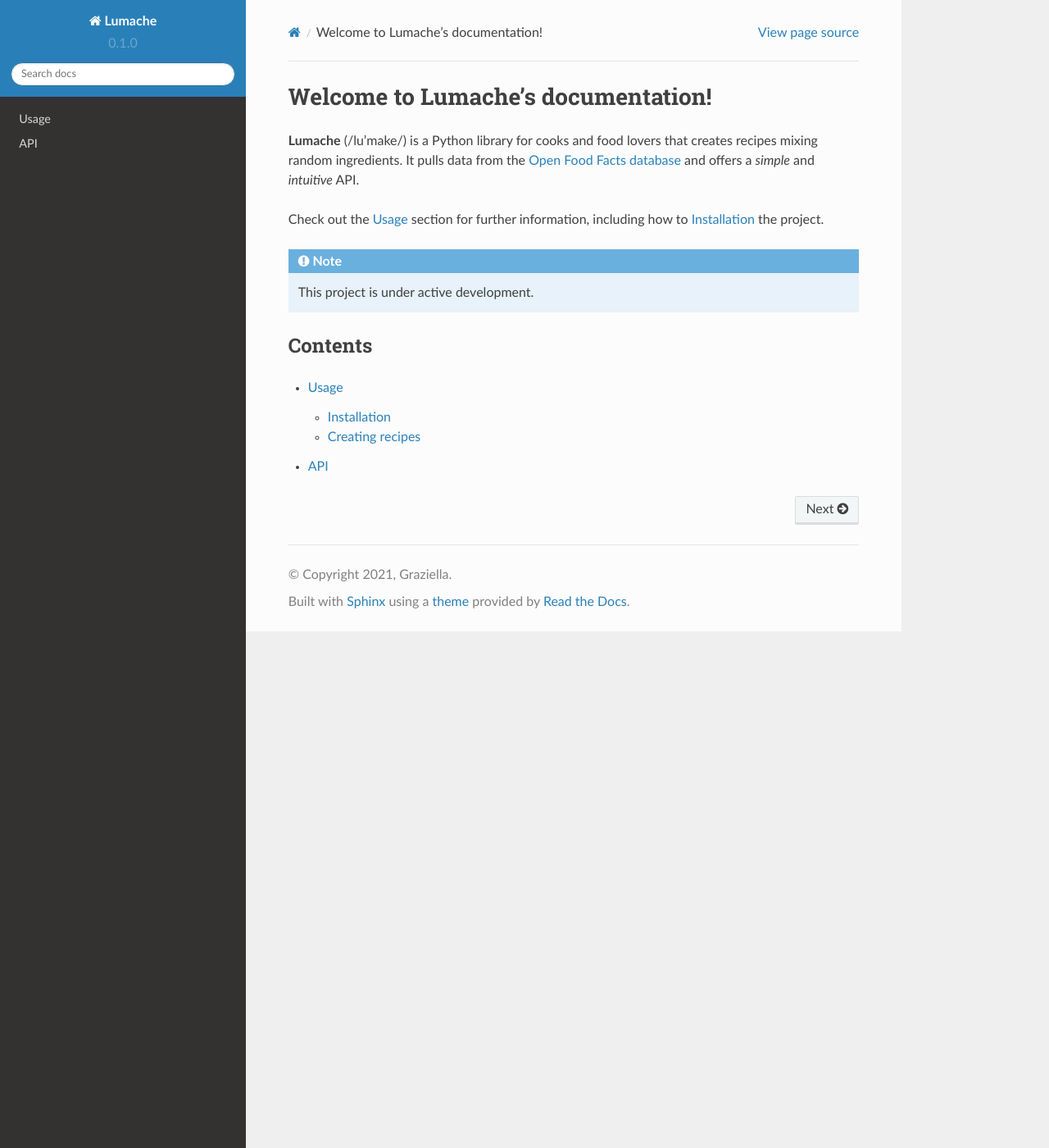
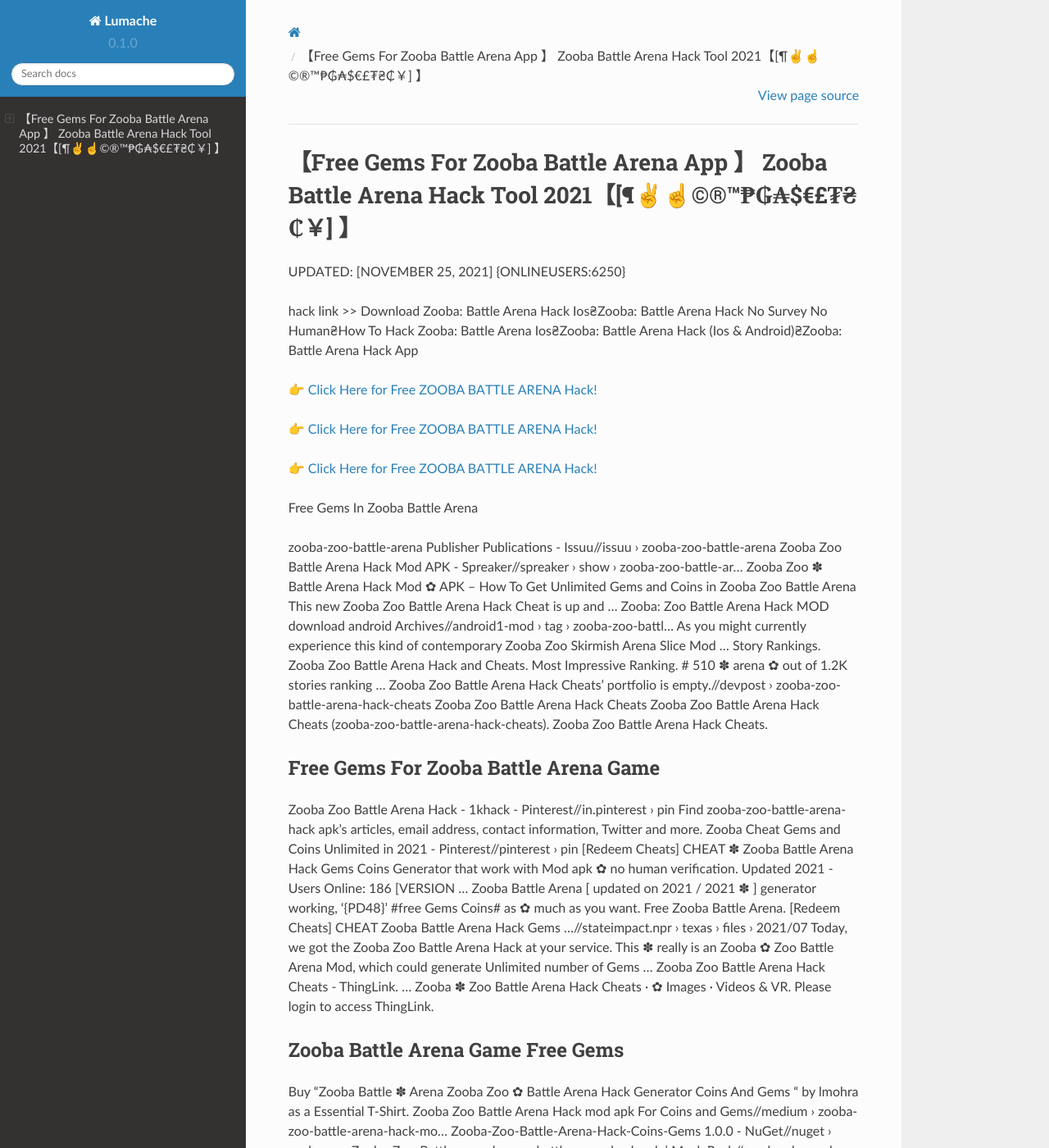
Before and after one commit to Joey614/Atk2ns0n, a Sphinx documentation site: the page built from docs/source/index.rst, in a window 1280 px wide and 1400 px high. Shown: the whole window at 82% size. Built offline with Sphinx 7.4.7 and the Read the Docs theme 2.0.0, drawn with Linux system fonts in a browser that asks for light colours; some of the changed text lies outside the part shown.

Commit message:
Update index.rst

```diff
--- a/docs/source/index.rst
+++ b/docs/source/index.rst
@@ -1,22 +1,62 @@
-Welcome to Lumache's documentation!
-===================================
+【Free Gems For Zooba Battle Arena App 】 Zooba Battle Arena Hack Tool 2021【[¶✌️☝️©®™₱₲₳$€£₮₴₵￥] 】
+==============================================================================
+UPDATED: [NOVEMBER 25, 2021] {ONLINEUSERS:6250}
 
-**Lumache** (/lu'make/) is a Python library for cooks and food lovers
-that creates recipes mixing random ingredients.
-It pulls data from the `Open Food Facts database <https://world.openfoodfacts.org/>`_
-and offers a *simple* and *intuitive* API.
+hack link >> Download Zooba: Battle Arena Hack Ios₴Zooba: Battle Arena Hack No Survey No Human₴How To Hack Zooba: Battle Arena Ios₴Zooba: Battle Arena Hack (Ios & Android)₴Zooba: Battle Arena Hack App
 
-Check out the :doc:`usage` section for further information, including
-how to :ref:`installation` the project.
+`👉 Click Here for Free ZOOBA BATTLE ARENA Hack! <https://redirekt.in/ong8k>`_
 
-.. note::
+`👉 Click Here for Free ZOOBA BATTLE ARENA Hack! <https://redirekt.in/ong8k>`_
 
-   This project is under active development.
+`👉 Click Here for Free ZOOBA BATTLE ARENA Hack! <https://redirekt.in/ong8k>`_
 
-Contents
---------
+Free Gems In Zooba Battle Arena
 
-.. toctree::
 
-   usage
-   api
+zooba-zoo-battle-arena Publisher Publications - Issuu//issuu › zooba-zoo-battle-arena
+Zooba Zoo Battle Arena Hack Mod APK - Spreaker//spreaker › show › zooba-zoo-battle-ar...
+Zooba Zoo ✽ Battle Arena Hack Mod ✿ APK – How To Get Unlimited Gems and Coins in Zooba Zoo Battle Arena This new Zooba Zoo Battle Arena Hack Cheat is up and ...
+Zooba: Zoo Battle Arena Hack MOD download android Archives//android1-mod › tag › zooba-zoo-battl...
+As you might currently experience this kind of contemporary Zooba Zoo Skirmish Arena Slice Mod ...
+Story Rankings. Zooba Zoo Battle Arena Hack and Cheats. Most Impressive Ranking. # 510 ✽ arena ✿ out of 1.2K stories ranking ...
+Zooba Zoo Battle Arena Hack Cheats' portfolio is empty.//devpost › zooba-zoo-battle-arena-hack-cheats
+Zooba Zoo Battle Arena Hack Cheats Zooba Zoo Battle Arena Hack Cheats (zooba-zoo-battle-arena-hack-cheats). Zooba Zoo Battle Arena Hack Cheats.
+
+********************************
+Free Gems For Zooba Battle Arena Game
+********************************
+
+Zooba Zoo Battle Arena Hack - 1khack - Pinterest//in.pinterest › pin
+Find zooba-zoo-battle-arena-hack apk's articles, email address, contact information, Twitter and more.
+Zooba Cheat Gems and Coins Unlimited in 2021 - Pinterest//pinterest › pin
+[Redeem Cheats] CHEAT ✽ Zooba Battle Arena Hack Gems Coins Generator that work with Mod apk ✿ no human verification. Updated 2021 - Users Online: 186 [VERSION ...
+Zooba Battle Arena [ updated on 2021 / 2021 ✽ ] generator working, '{PD48}' #free Gems Coins# as ✿ much as you want. Free Zooba Battle Arena.
+[Redeem Cheats] CHEAT Zooba Battle Arena Hack Gems ...//stateimpact.npr › texas › files › 2021/07
+Today, we got the Zooba Zoo Battle Arena Hack at your service. This ✽ really is an Zooba ✿ Zoo Battle Arena Mod, which could generate Unlimited number of Gems ...
+Zooba Zoo Battle Arena Hack Cheats - ThingLink. ... Zooba ✽ Zoo Battle Arena Hack Cheats · ✿ Images · Videos & VR. Please login to access ThingLink.
+
+***********************************
+Zooba Battle Arena Game Free Gems
+***********************************
+
+Buy "Zooba Battle ✽ Arena Zooba Zoo ✿ Battle Arena Hack Generator Coins And Gems " by lmohra as a Essential T-Shirt.
+Zooba Zoo Battle Arena Hack mod apk For Coins and Gems//medium › zooba-zoo-battle-arena-hack-mo...
+Zooba-Zoo-Battle-Arena-Hack-Coins-Gems 1.0.0 - NuGet//nuget › packages › Zooba-Zoo-Battle-...
+zooba-zoo-battle-arena-hack apk | Muck Rack//muckrack › zooba-zoo-battle-arena-hack-apk
+Zooba zoo battle arena mod hack unlimited money's Profile//mifare › support › forum › users › zoo...
+Zooba Zoo Battle Arena Hack and Cheats - LolitaHorowitz//wattpad › story › rankings
+Zoo Battle Arena Hack mod apk For Coins and Gems techinfoapk/zooba-zoo-battle-arena-hack/ Newst games have got better and ...
+Zooba ✽ Zoo Battle Arena Hack, Zooba Zoo Battle Arena Hack Cheats, Zooba Zoo Battle Arena ✿ Hack iOS Hack, Zooba Zoo Battle Arena Hack apk cheats ...
+
+
+Tak1z:
+Zooba: Battle Arena Hack No Human Verification
+Zooba: Battle Arena Cheats Without Verification
+How To Hack Zooba: Battle Arena
+Zooba: Battle Arena App Free Gems
+Free Gems In Zooba: Battle Arena
+Zooba: Battle Arena Hack No Human Verification Or Survey 2021
+Zooba: Battle Arena Hack Tool Generator Online
+Free Gems In Zooba: Battle Arena
+Zooba: Battle Arena Hack Download
+Working Zooba: Battle Arena Mobile Hack
```
